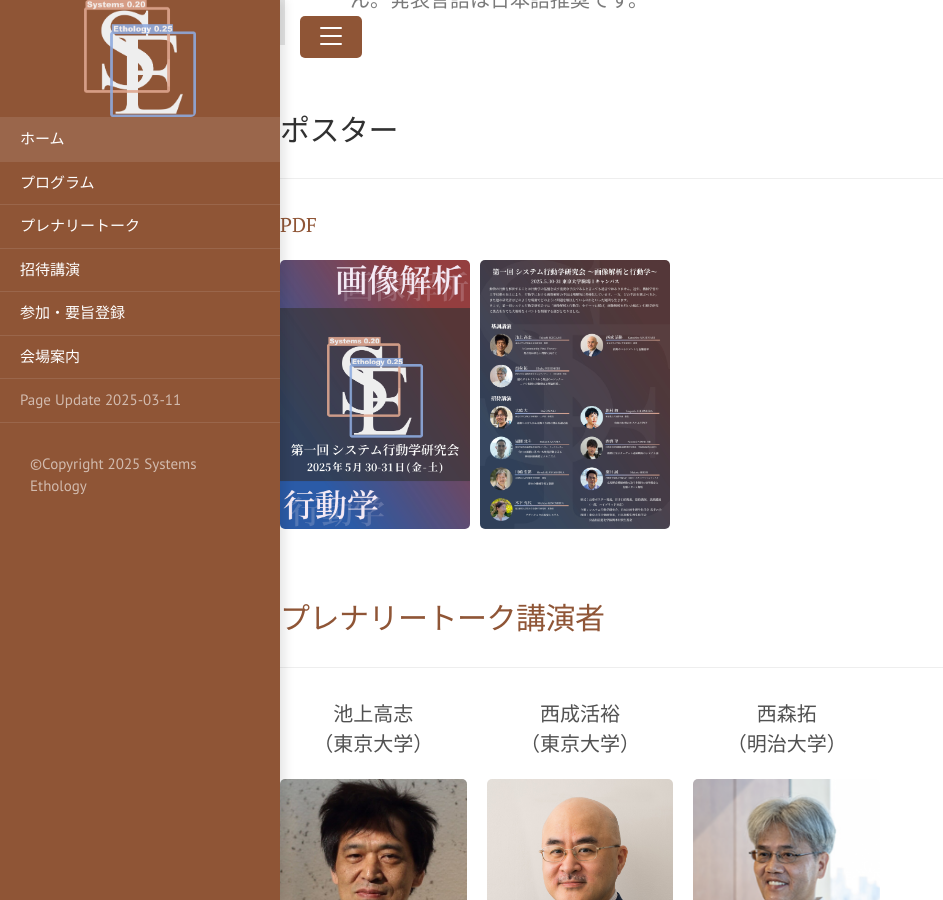
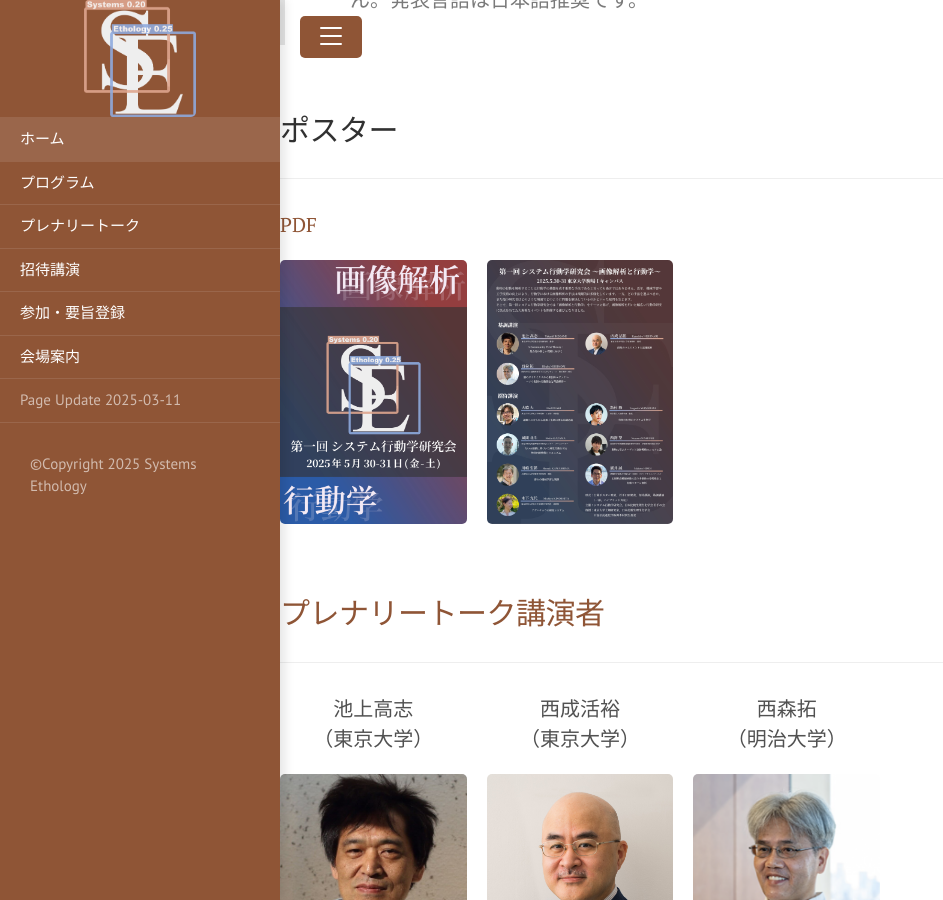
Before and after one commit to SystemsEthology/website, a Jekyll site: the page built from event_01/conference01_home.md, in a window 1280 px wide and 900 px high, scrolled down 1585 px. Shown: the whole window, without its empty margins (0-943 px from the left). Built offline with Jekyll 4.4.1, drawn with Linux system fonts in a browser that asks for light colours.

Commit message:
Update conference01_home.md

```diff
--- a/event_01/conference01_home.md
+++ b/event_01/conference01_home.md
@@ -44,16 +44,16 @@
 ***
 <a href="{{ site.baseurl }}/event_01/images/poster_systems_ethology.pdf" target="_blank" rel="noopener noreferrer">PDF</a>
 
-<div style="display: flex; gap: 10px;">
-    <img src="{{ site.baseurl }}/event_01/images/poster_systems_ethology_01.jpg" width="190px">
-    <img src="{{ site.baseurl }}/event_01/images/poster_systems_ethology_02.jpg" width="190px">
+<div style="display: flex; align-items: center; gap: 20px; justify-content: flex-start;">
+    <img src="{{ site.baseurl }}/event_01/images/poster_systems_ethology_01.jpg" width="186.66x">
+    <img src="{{ site.baseurl }}/event_01/images/poster_systems_ethology_02.jpg" width="186.66px">
 </div>
 
 <br>
 
 ## [プレナリートーク講演者](/conference01_invited_talk.md)
 ***
-<div style="display: flex; align-items: center; gap: 20px;">
+<div style="display: flex; align-items: center; gap: 20px; justify-content: flex-start;">
     <div style="text-align: center;">
         <p>池上高志<br>（東京大学）</p>
         <img src="{{ site.baseurl }}/event_01/images/ikegami.jpg" width="186.66px">
@@ -72,7 +72,7 @@
 
 ## [招待講演者](/conference01_plenary_talk.md)
 ***
-<div style="display: flex; align-items: center; gap: 20px;">
+<div style="display: flex; align-items: center; gap: 20px; justify-content: flex-start;">
     <div style="text-align: center;">
         <p>大脇大<br>（東北大学）</p>
         <img src="{{ site.baseurl }}/event_01/images/owaki.png" width="186.66px">
@@ -87,7 +87,7 @@
     </div>
 </div>
 
-<div style="display: flex; align-items: center; gap: 20px;">
+<div style="display: flex; align-items: center; gap: 20px; justify-content: flex-start;">
     <div style="text-align: center;">
         <p>風間北斗<br>（理化学研究所）</p>
         <img src="{{ site.baseurl }}/event_01/images/kazama.jpg" width="186.66px">
```
